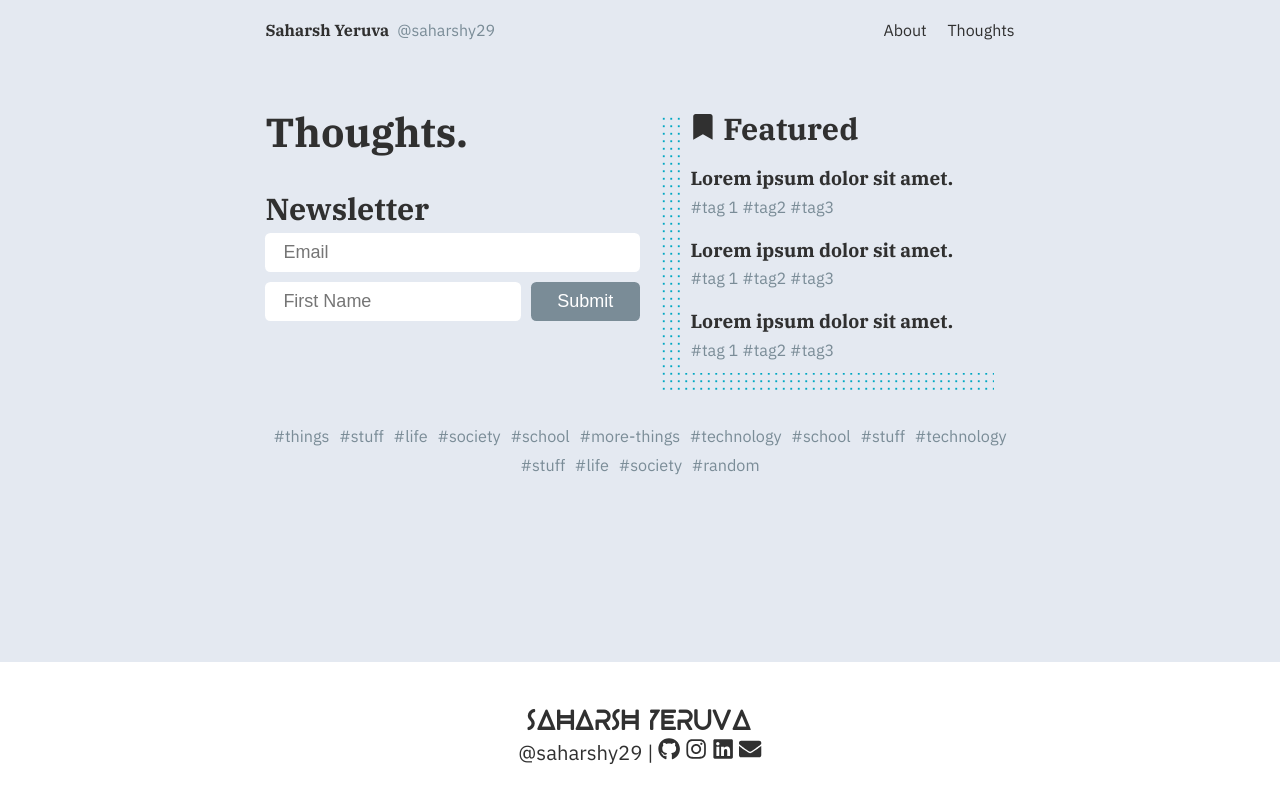
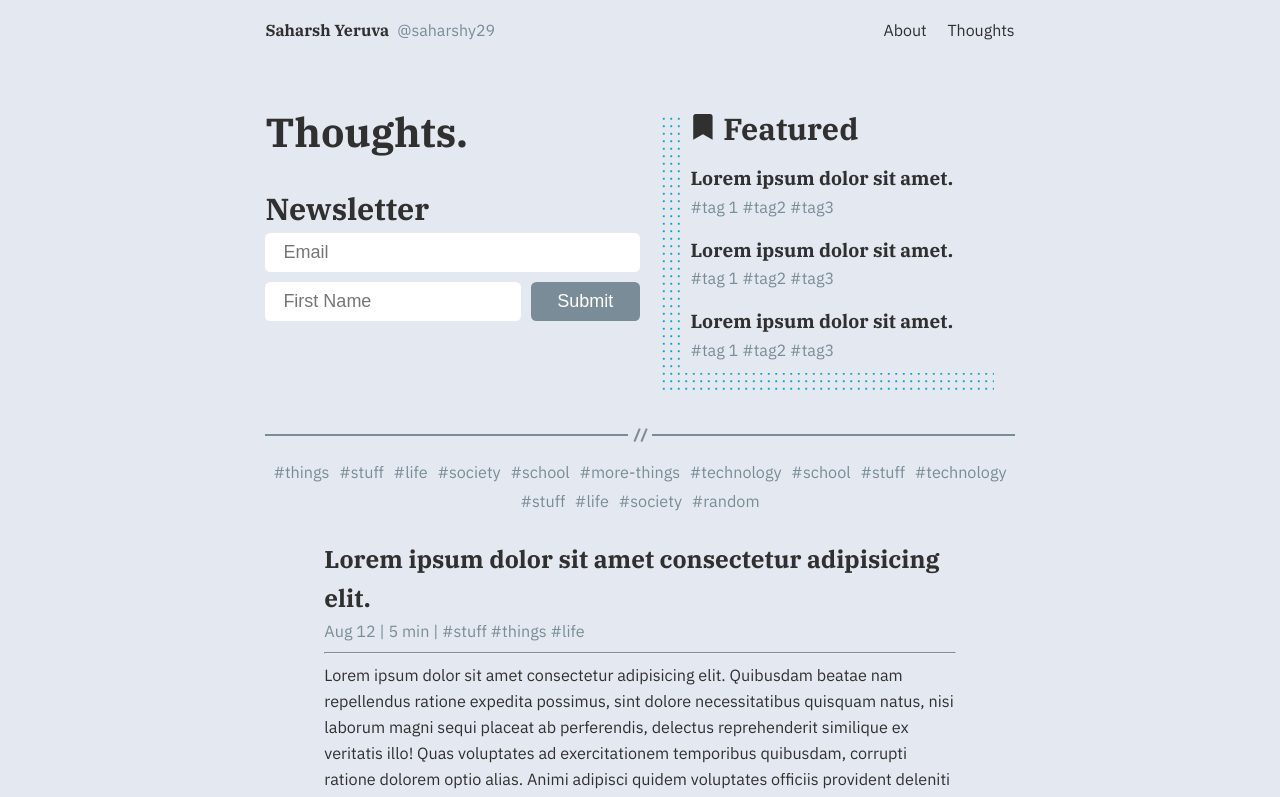
Before and after one commit to saharshxyz/site, a Next.js app: page /blog in a window 1280 px wide. Shown: the top 797 px of the page. Built offline with nearby package versions, Linux system fonts and the light colour scheme.

Commit message:
Added Post Previews

```diff
--- /dev/null
+++ b/components/Blog/PostPreview.module.scss
@@ -0,0 +1,11 @@
+@use 'styles/colors';
+
+.root {
+	font-size: 0.8em;
+	max-width: 65ch;
+	margin: 1.5em auto;
+}
+
+.meta {
+	color: colors.$gray;
+}
--- /dev/null
+++ b/components/Blog/PostPreview.tsx
@@ -0,0 +1,14 @@
+import postPreview from './PostPreview.module.scss';
+
+const PostPreview = () => {
+  return (
+    <div className={postPreview.root}>
+      <h2>Lorem ipsum dolor sit amet consectetur adipisicing elit.</h2>
+      <p className={postPreview.meta}>Aug 12 | 5 min | #stuff #things #life</p>
+			<hr/>
+			<p>Lorem ipsum dolor sit amet consectetur adipisicing elit. Quibusdam beatae nam repellendus ratione expedita possimus, sint dolore necessitatibus quisquam natus, nisi laborum magni sequi placeat ab perferendis, delectus reprehenderit similique ex veritatis illo! Quas voluptates ad exercitationem temporibus quibusdam, corrupti ratione dolorem optio alias. Animi adipisci quidem voluptates officiis provident deleniti officia! Dolor molestiae debitis maxime porro tempora eius architecto.</p>
+    </div>
+  );
+};
+
+export default PostPreview;
--- a/pages/blog/index.tsx
+++ b/pages/blog/index.tsx
@@ -1,12 +1,19 @@
 import Layout from '../../components/Layouts/Layout';
 import Header from '../../components/Blog/Header';
 import Tags from '../../components/Blog/Tags';
+import PostPreview from '../../components/Blog/PostPreview'
+import Post from 'components/Post';
 
 const Home = () => {
   return (
     <Layout>
       <Header />
+      <hr className="fancy"/>
       <Tags />
+      <PostPreview />
+      <PostPreview />
+      <PostPreview />
+      <PostPreview />
     </Layout>
   );
 };
--- a/styles/globals.scss
+++ b/styles/globals.scss
@@ -47,14 +47,14 @@ body {
   // For sticky footer
   min-height: 100vh;
 
-  @media  (max-width: breakpoints.$mobile) {
+  @media (max-width: breakpoints.$mobile) {
     // font-size: 1em;
   }
 }
 
 #{headings(1,6)} {
-    font-family: fonts.$serif;
-  }
+  font-family: fonts.$serif;
+}
 
 * {
   padding: 0;
@@ -65,7 +65,49 @@ body {
 a,
 a:visited,
 a:hover,
-a:active{
+a:active {
   color: currentColor;
   text-decoration: none;
 }
+
+hr {
+  border-top: 1px solid colors.$gray;
+  margin: 0.5em 0;
+
+  &.fancy {
+    background: linear-gradient(
+      to left,
+      currentColor calc(50% - 12px),
+      transparent calc(50% - 12px),
+      transparent calc(50% + 12px),
+      currentColor calc(50% + 12px)
+    );
+    background-color: transparent;
+    border: none;
+    height: 0.08rem;
+    overflow: visible;
+    position: relative;
+    color: var(--color--gray);
+    margin: 1.2rem auto;
+
+    &::before,
+    &::after {
+      background: currentColor;
+      content: '';
+      display: block;
+      height: 0.8rem;
+      position: absolute;
+      top: calc(50% - 0.4rem);
+      transform: rotate(22.5deg);
+      width: 0.1rem;
+    }
+
+    &::before {
+      left: calc(50% - 0.25rem);
+    }
+
+    &::after {
+      right: calc(50% - 0.25rem);
+    }
+  }
+}
```
